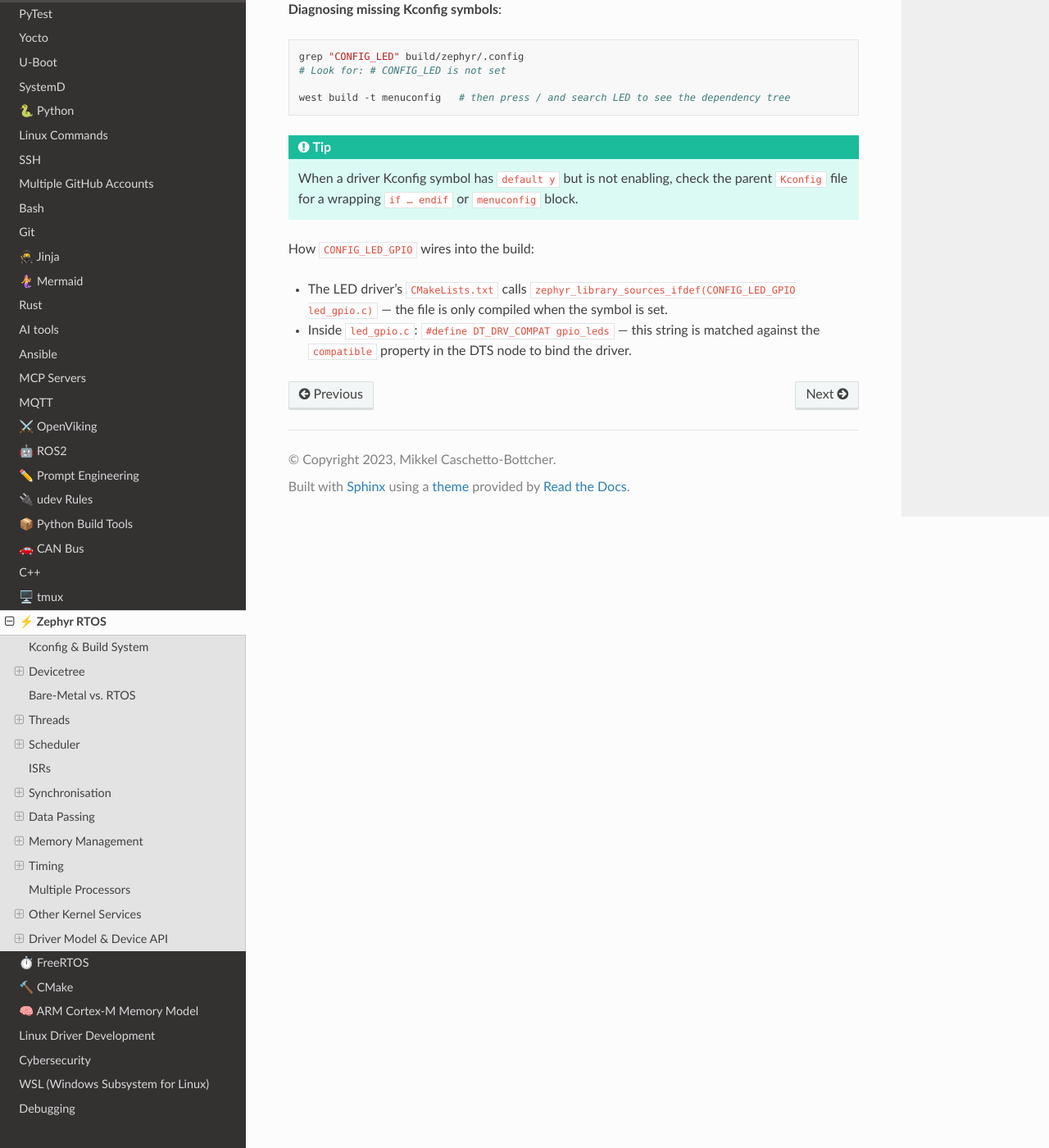
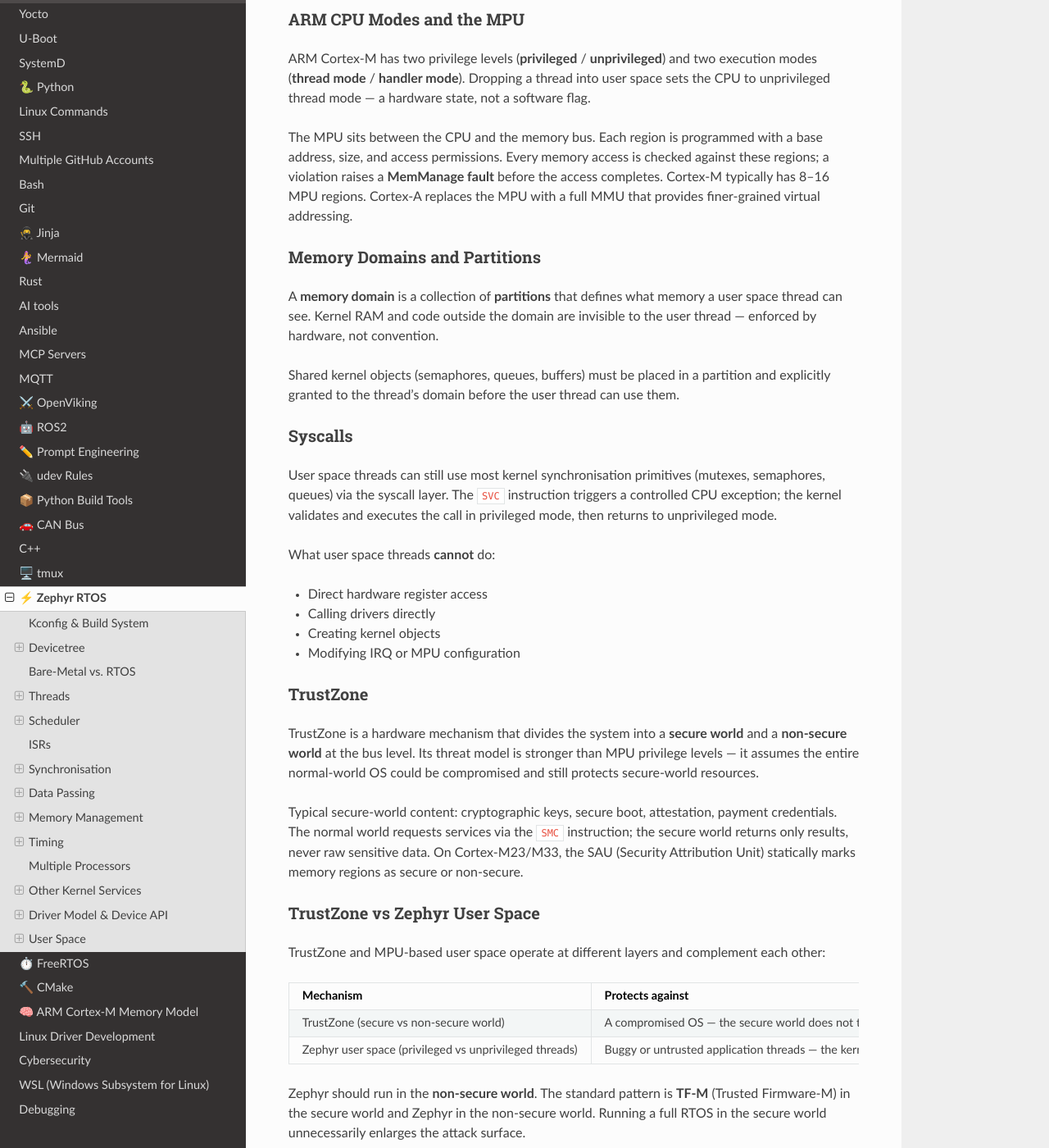
Before and after one commit to mcbottcher/my_docs, a Sphinx documentation site: the page built from docs/source/zephyr_rtos.rst, in a window 1280 px wide and 1400 px high, scrolled down 16906 px. Shown: the whole window at 82% size. Built offline with Sphinx 7.4.7 and the Read the Docs theme 3.1.0, drawn with Linux system fonts in a browser that asks for light colours; some of the changed text lies outside the part shown.

Commit message:
zephyr: add user space, MPU, TrustZone, and vendor architecture section

```diff
--- a/docs/source/zephyr_rtos.rst
+++ b/docs/source/zephyr_rtos.rst
@@ -723,6 +723,87 @@ Three Common Patterns
 
 Read the driver ``.c`` file to see exactly what is wired up — the API header shows what is *possible*, the driver shows what is *implemented*.
 
+----
+
+User Space
+----------
+
+Zephyr can run threads in unprivileged CPU mode, enforced by hardware. The primary motivation is damage containment — a bug in a user space thread cannot corrupt kernel data structures. The MPU catches any violation and the kernel terminates only that thread.
+
+User Space Threads
+~~~~~~~~~~~~~~~~~~
+
+Create a user space thread with the ``K_USER`` flag:
+
+.. code-block:: c
+
+   K_THREAD_DEFINE(my_thread_id, STACKSIZE, my_thread, NULL, NULL, NULL,
+                   THREAD_PRIORITY, K_USER, 0);
+
+User space suits any thread that does not need hardware access: data processing, protocol parsing, business logic, UI updates.
+
+ARM CPU Modes and the MPU
+~~~~~~~~~~~~~~~~~~~~~~~~~
+
+ARM Cortex-M has two privilege levels (**privileged** / **unprivileged**) and two execution modes (**thread mode** / **handler mode**). Dropping a thread into user space sets the CPU to unprivileged thread mode — a hardware state, not a software flag.
+
+The MPU sits between the CPU and the memory bus. Each region is programmed with a base address, size, and access permissions. Every memory access is checked against these regions; a violation raises a **MemManage fault** before the access completes. Cortex-M typically has 8–16 MPU regions. Cortex-A replaces the MPU with a full MMU that provides finer-grained virtual addressing.
+
+Memory Domains and Partitions
+~~~~~~~~~~~~~~~~~~~~~~~~~~~~~~
+
+A **memory domain** is a collection of **partitions** that defines what memory a user space thread can see. Kernel RAM and code outside the domain are invisible to the user thread — enforced by hardware, not convention.
+
+Shared kernel objects (semaphores, queues, buffers) must be placed in a partition and explicitly granted to the thread's domain before the user thread can use them.
+
+Syscalls
+~~~~~~~~
+
+User space threads can still use most kernel synchronisation primitives (mutexes, semaphores, queues) via the syscall layer. The ``SVC`` instruction triggers a controlled CPU exception; the kernel validates and executes the call in privileged mode, then returns to unprivileged mode.
+
+What user space threads **cannot** do:
+
+- Direct hardware register access
+- Calling drivers directly
+- Creating kernel objects
+- Modifying IRQ or MPU configuration
+
+TrustZone
+~~~~~~~~~
+
+TrustZone is a hardware mechanism that divides the system into a **secure world** and a **non-secure world** at the bus level. Its threat model is stronger than MPU privilege levels — it assumes the entire normal-world OS could be compromised and still protects secure-world resources.
+
+Typical secure-world content: cryptographic keys, secure boot, attestation, payment credentials. The normal world requests services via the ``SMC`` instruction; the secure world returns only results, never raw sensitive data. On Cortex-M23/M33, the SAU (Security Attribution Unit) statically marks memory regions as secure or non-secure.
+
+TrustZone vs Zephyr User Space
+~~~~~~~~~~~~~~~~~~~~~~~~~~~~~~~~
+
+TrustZone and MPU-based user space operate at different layers and complement each other:
+
+.. list-table::
+   :header-rows: 1
+   :widths: 35 65
+
+   * - Mechanism
+     - Protects against
+   * - TrustZone (secure vs non-secure world)
+     - A compromised OS — the secure world does not trust even the kernel
+   * - Zephyr user space (privileged vs unprivileged threads)
+     - Buggy or untrusted application threads — the kernel does not fully trust user threads
+
+Zephyr should run in the **non-secure world**. The standard pattern is **TF-M** (Trusted Firmware-M) in the secure world and Zephyr in the non-secure world. Running a full RTOS in the secure world unnecessarily enlarges the attack surface.
+
+Vendor / Customer Architecture
+~~~~~~~~~~~~~~~~~~~~~~~~~~~~~~~~
+
+Zephyr's user space model supports a vendor/customer split:
+
+- A vendor ships a product image in one flash partition (managed by MCUboot + partition manager); the customer flashes their application into a separate partition independently.
+- The memory domain is defined by the vendor at build time — MPU rules are baked into the vendor image, so customer code is automatically sandboxed regardless of what they flash.
+- The LLEXT subsystem supports dynamically loadable extensions at runtime.
+
+This gives vendors IP protection (their kernel threads are inaccessible to customer code) and stability guarantees (customer bugs cannot affect the kernel).
+
 Enabling the ``gpio-leds`` Driver: a Kconfig Dependency Gotcha
 ~~~~~~~~~~~~~~~~~~~~~~~~~~~~~~~~~~~~~~~~~~~~~~~~~~~~~~~~~~~~~~~
 
```
